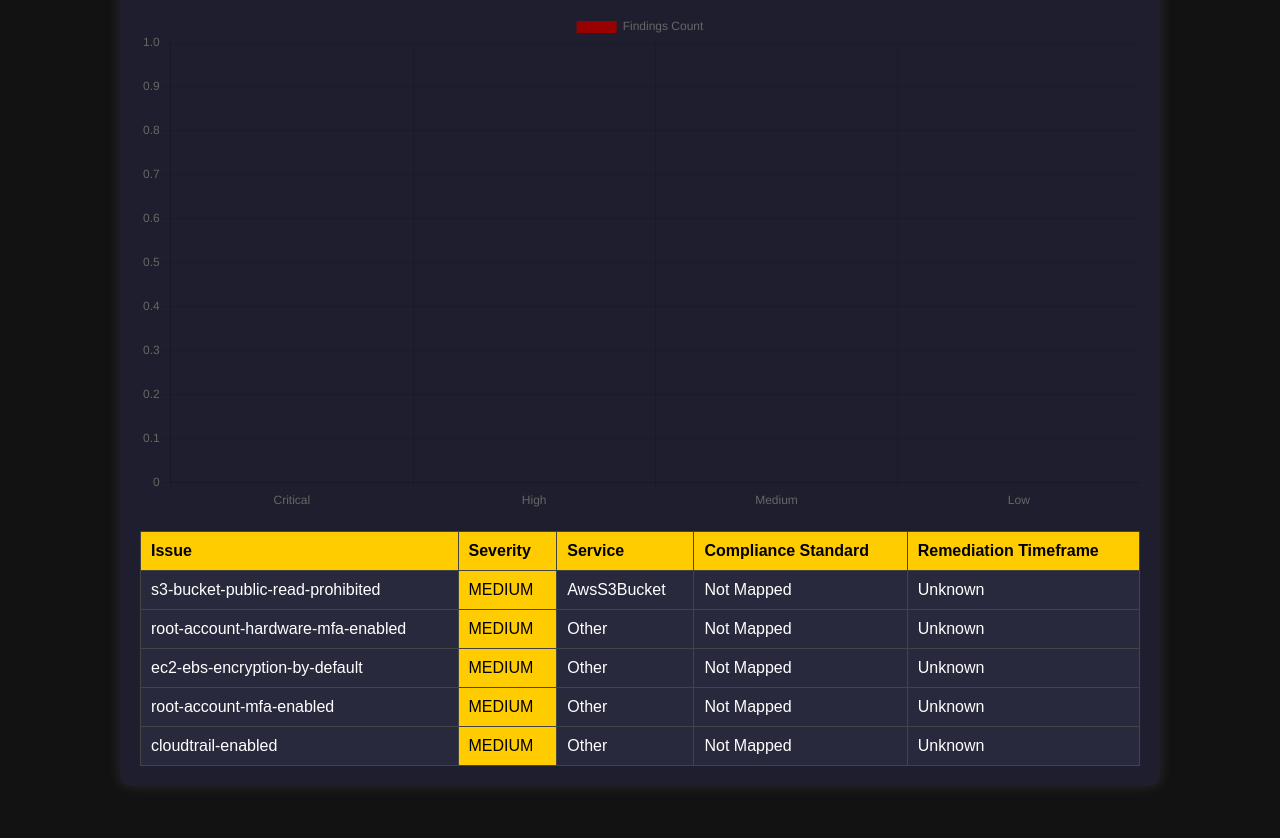
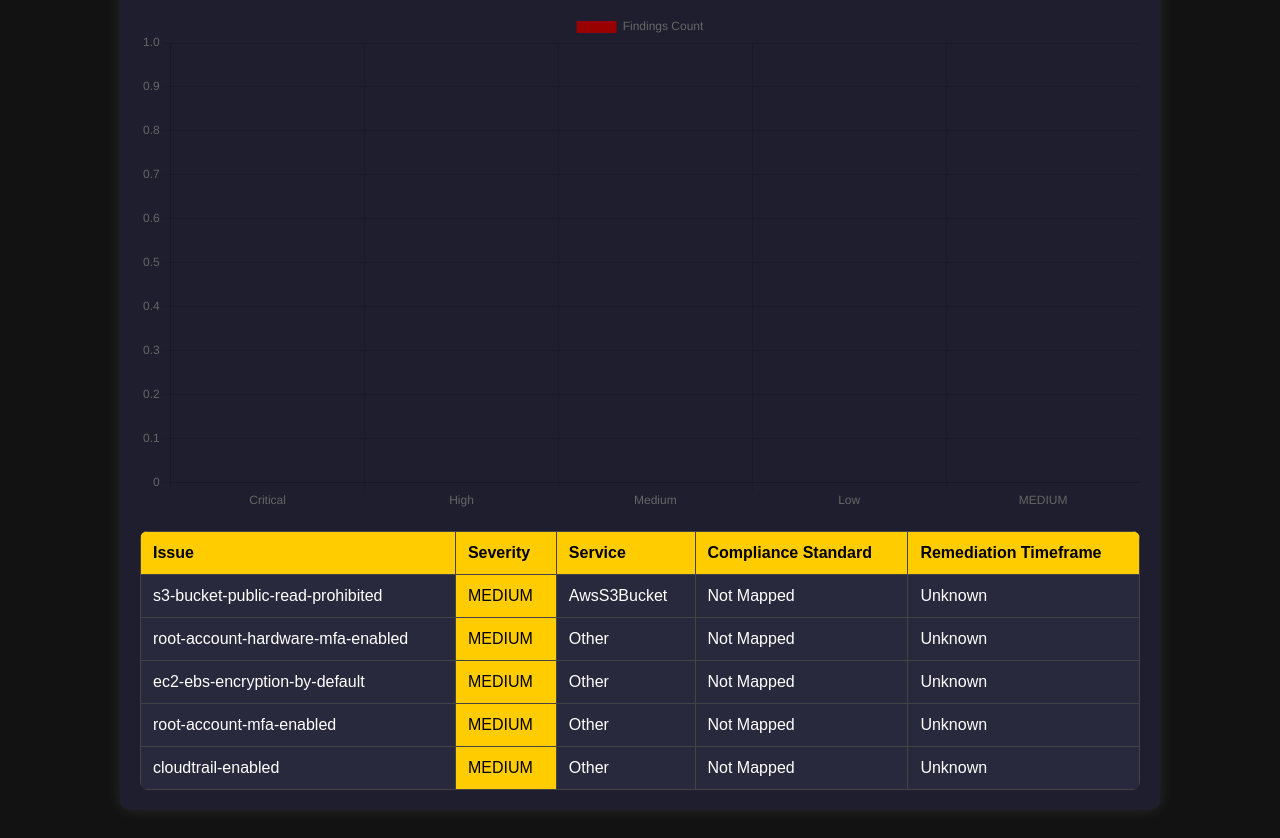
Before and after one commit to ginosettecasi/aws-compliance-dashboard, a plain HTML site: page index.html in a window 1280 px wide. Shown: the part 148-986 px from the top of the page. Before the commit the page ends 962 px from the top, so only its background shows below. Drawn offline with nearby package versions, Linux system fonts and the light colour scheme.

Commit message:
Update index.html

```diff
--- a/index.html
+++ b/index.html
@@ -28,10 +28,12 @@
             border-collapse: collapse;
             margin-top: 20px;
             background: #29293d;
+            border-radius: 8px;
+            overflow: hidden;
         }
         th, td {
             border: 1px solid #444;
-            padding: 10px;
+            padding: 12px;
             text-align: left;
         }
         th {
@@ -77,7 +79,7 @@
                 tableBody.innerHTML = "";
                 data.findings.forEach(finding => {
                     let severityClass = finding.severity.toLowerCase().replace(" ", "-");
-                    severityCounts[finding.severity] = (severityCounts[finding.severity] || 0) + 1;
+                    severityCounts[finding.severity]++;
 
                     let row = `<tr>
                         <td>${finding.title}</td>
@@ -94,12 +96,8 @@
                 new Chart(document.getElementById('severityChart'), {
                     type: 'bar',
                     data: {
-                        labels: ["Critical", "High", "Medium", "Low"],
-                        datasets: [{
-                            label: 'Findings Count',
-                            data: [severityCounts["Critical"], severityCounts["High"], severityCounts["Medium"], severityCounts["Low"]],
-                            backgroundColor: ['#990000', '#ff4d4d', '#ffcc00', '#4CAF50']
-                        }]
+                        labels: Object.keys(severityCounts),
+                        datasets: [{ label: 'Findings Count', data: Object.values(severityCounts), backgroundColor: ['#990000', '#ff4d4d', '#ffcc00', '#4CAF50'] }]
                     }
                 });
             });
```
